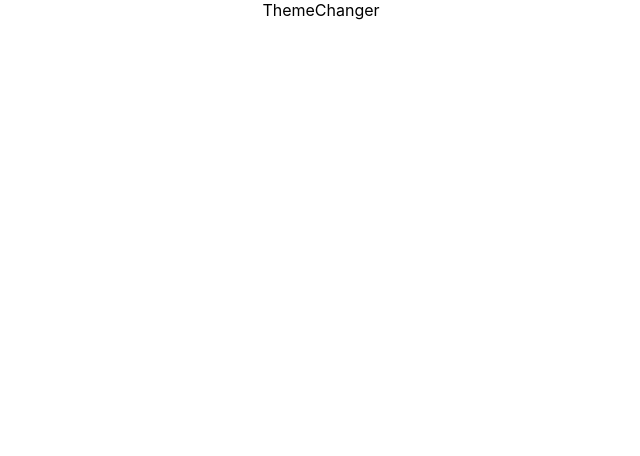
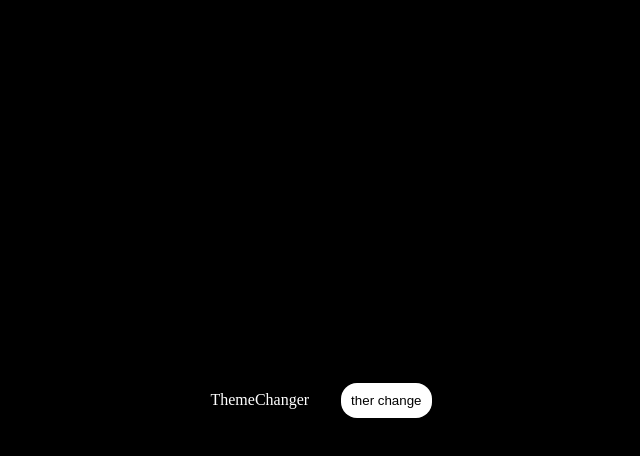
Before and after one commit to kashan-iqbal/React-Small-Project-, a React (Create React App) app: page / in a window 1280 px wide. Shown: the top 456 px of the page, without its empty margins (319-959 px from the left). Built offline with nearby package versions, Linux system fonts and the light colour scheme.

Commit message:
8-project done

```diff
--- a/src/App.js
+++ b/src/App.js
@@ -1,5 +1,5 @@
 import logo from './logo.svg';
-import './App.css';
+// import './App.css';
 import ThemeChanger from './Component/LightDark/ThemeChanger';
 // import QrCode from './Component/Qrcode/QrCode';
 // import MainTree from './Component/TreeView/MainTree';
--- a/src/Component/LightDark/Style.css
+++ b/src/Component/LightDark/Style.css
@@ -0,0 +1,39 @@
+*{
+    padding: 0;
+    margin: 0;
+    box-sizing: border-box;
+}
+
+:root {
+  --background: #ffffff;
+  --text-primary: #000;
+  --button-bg: #000;
+  --button-text: #ffffff;
+}
+
+.light-dark-mood{
+    display: flex;
+    justify-content: center;
+    align-items: center;
+}
+
+[data-theme="dark"] {
+  --background: #000;
+  --text-primary: #ffff;
+  --button-bg: #ffffff;
+  --button-text: #000000;
+}
+.light-dark-mood {
+  background-color: var(--background);
+  color: var(--text-primary);
+  height: 100vh;
+}
+.light-dark-mood button {
+  background-color: var(--button-bg);
+  color: var(--button-text);
+  padding: 10px;
+  outline: none;
+  border-radius: 1rem;
+  border: none;
+  margin-left: 2rem;
+}
--- a/src/Component/LightDark/ThemeChanger.js
+++ b/src/Component/LightDark/ThemeChanger.js
@@ -1,13 +1,23 @@
-import React from 'react'
-import useLocalStroage from './useThemeChanger'
+import React from "react";
+import useLocalStroage from "./useThemeChanger";
+import "./Style.css";
 
 const ThemeChanger = () => {
-    const [theme ,setTheme] = useLocalStroage("mode","dark")
-console.log(`i am theme ${theme}`);
+  const [theme, setTheme] = useLocalStroage("mode", "dark");
+  const handleChangeTheme = () => {
+    setTheme(theme === "dark" ? "light" : "dark");
+  };
+  console.log(theme, "i am theme");
+  return (
+    <>
+      <div className="continer">
+        <div className="light-dark-mood" data-theme={theme}>
+          <p>ThemeChanger</p>
+          <button onClick={handleChangeTheme}> ther change </button>
+        </div>
+      </div>
+    </>
+  );
+};
 
-  return (
-    <div>ThemeChanger</div>
-  )
-}
-
-export default ThemeChanger
+export default ThemeChanger;
--- a/src/Component/LightDark/useThemeChanger.js
+++ b/src/Component/LightDark/useThemeChanger.js
@@ -1,24 +1,48 @@
-import { useEffect, useState } from "react";
+// import { useEffect, useState } from "react";
 
-export default function useLocalStroage(key, defaultValue) {
+// export default function useLocalStroage(key, defaultValue) {
+//   const [value, setValue] = useState(() => {
+//     let currentVal;
+//     try {
+//       currentVal = JSON.parse(
+//         localStorage.getItem(key) || String(defaultValue)
+//       );
+//     } catch (error) {
+//       console.log(error);
+//       currentVal = defaultValue;
+//     }
+
+//     console.log(currentVal, ` i am current`);
+//     return currentVal;
+//   });
+
+//   console.log(value);
+//   useEffect(() => {
+//     localStorage.setItem(key, JSON.stringify(value));
+//   }, [key, defaultValue]);
+//   return [value, setValue];
+// }
+
+import  { useEffect, useState } from "react";
+
+const useLocalStroage = (key, deFaultValue) => {
   const [value, setValue] = useState(() => {
     let currentVal;
     try {
-      currentVal = JSON.parse(
-        localStorage.getItem(key) || String(defaultValue)
-      );
+      currentVal = localStorage.getItem(key) || String(deFaultValue);
     } catch (error) {
       console.log(error);
-      currentVal = defaultValue;
+      currentVal = deFaultValue;
     }
-
-    console.log(currentVal, ` i am current`);
     return currentVal;
   });
 
-  console.log(value);
   useEffect(() => {
-    localStorage.setItem(key, JSON.stringify(value));
-  }, [key, defaultValue]);
-  return [value, setValue];
-}
+    localStorage.setItem(key,JSON.stringify(value));
+  }, [value, setValue]);
+
+  console.log(`i am val`, value);
+  return[value,setValue]
+};
+
+export default useLocalStroage;
--- a/src/index.js
+++ b/src/index.js
@@ -1,6 +1,6 @@
 import React from 'react';
 import ReactDOM from 'react-dom/client';
-import './index.css';
+// import './index.css';
 import App from './App';
 import reportWebVitals from './reportWebVitals';
 
```
